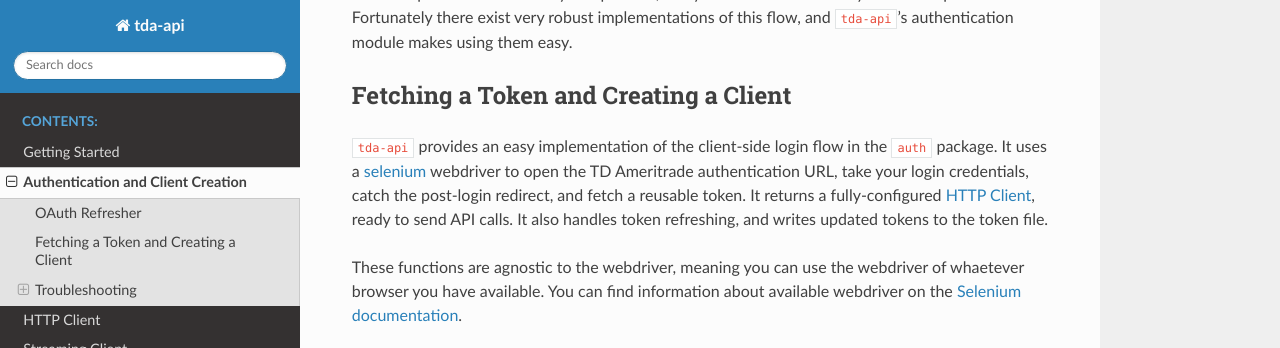
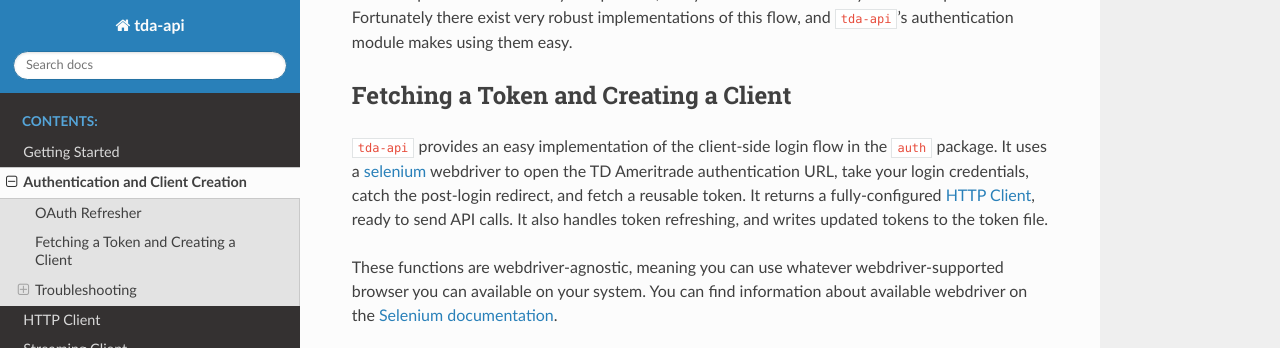
Before and after one commit to alexgolec/tda-api, a Sphinx documentation site: the page built from docs/auth.rst, in a window 1280 px wide and 900 px high, scrolled down 1362 px, cut to the strip 0-348 px from the top of the window. Built offline with Sphinx 7.4.7 and the Read the Docs theme 2.0.0, drawn with Linux system fonts in a browser that asks for light colours.

Commit message:
Minor edits

```diff
--- a/README.rst
+++ b/README.rst
@@ -30,7 +30,7 @@ endpoint. Notable functionality includes:
 How do I use ``tda-api``?
 -------------------------
 
-For a full description of ``tda-api``'s functionality, checkout the
+For a full description of ``tda-api``'s functionality, check out the
 `documentation <https://tda-api.readthedocs.io/en/latest/>`__. Meawhile, here's
 a quick getting started guide:
 
--- a/docs/auth.rst
+++ b/docs/auth.rst
@@ -99,9 +99,9 @@ and fetch a reusable token. It returns a fully-configured :ref:`client`, ready
 to send API calls. It also handles token refreshing, and writes updated tokens
 to the token file.
 
-These functions are agnostic to the webdriver, meaning you can use the webdriver
-of whaetever browser you have available. You can find information about
-available webdriver on the `Selenium documentation
+These functions are webdriver-agnostic, meaning you can use whatever
+webdriver-supported browser you can available on your system. You can find
+information about available webdriver on the `Selenium documentation
 <https://www.selenium.dev/documentation/en/getting_started_with_webdriver/
 browsers/>`__.
 
```
